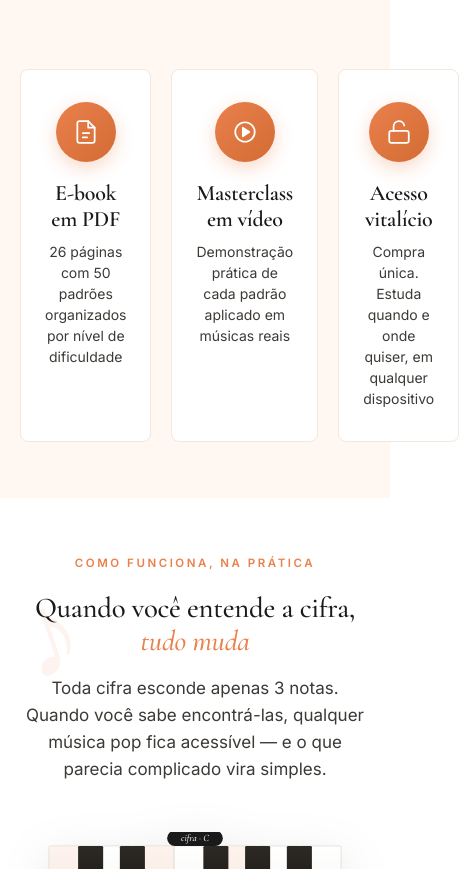
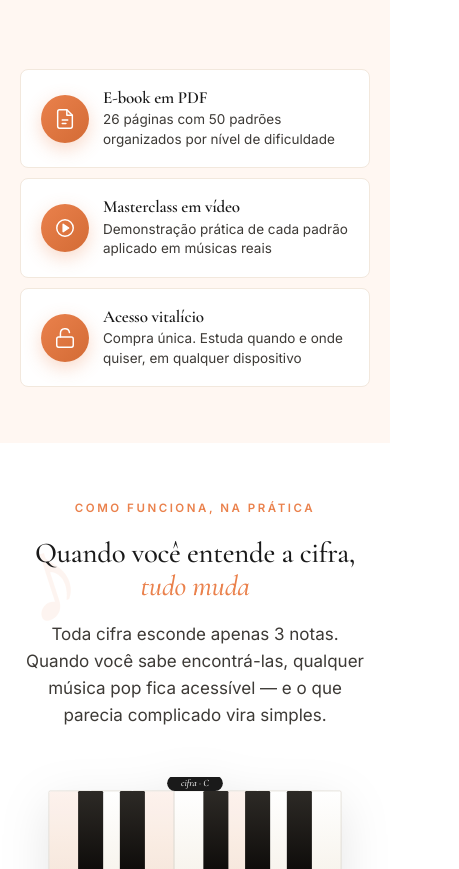
Before and after one commit to bragarpaulo/guia-piano-pop, a plain HTML site: page index.html in a window 390 px wide. Shown: the part 5724-6593 px from the top of the page, 459 px wide, since content can reach past the window. Drawn offline with nearby package versions, Linux system fonts and the light colour scheme.

Commit message:
Add files via upload

```diff
--- a/index.html
+++ b/index.html
@@ -2052,6 +2052,40 @@
     .produto-row{grid-template-columns:1fr; gap:32px; max-width:520px}
     .produto-row.reverse .produto-image{order:-1}
     .produto-divider{margin:48px auto}
+    .feature-row{grid-template-columns:1fr; gap:10px; max-width:520px; margin:32px auto}
+    .feature-card{
+      display:grid;
+      grid-template-columns:48px 1fr;
+      grid-template-rows:auto auto;
+      gap:2px 14px;
+      align-items:center;
+      text-align:left;
+      padding:18px 20px;
+    }
+    .feature-card .feat-icon{
+      grid-row:1/3;
+      grid-column:1;
+      align-self:center;
+      width:48px; height:48px;
+      margin:0;
+    }
+    .feature-card .feat-icon svg{width:22px; height:22px}
+    .feature-card h4{
+      grid-column:2;
+      grid-row:1;
+      align-self:end;
+      margin:0;
+      font-size:17px;
+      line-height:1.2;
+    }
+    .feature-card p{
+      grid-column:2;
+      grid-row:2;
+      align-self:start;
+      font-size:13.5px;
+      line-height:1.45;
+      margin:0;
+    }
     .stats{padding:32px 20px}
     .stats-grid{gap:24px 12px}
     .stat + .stat{border-left:none}
```
